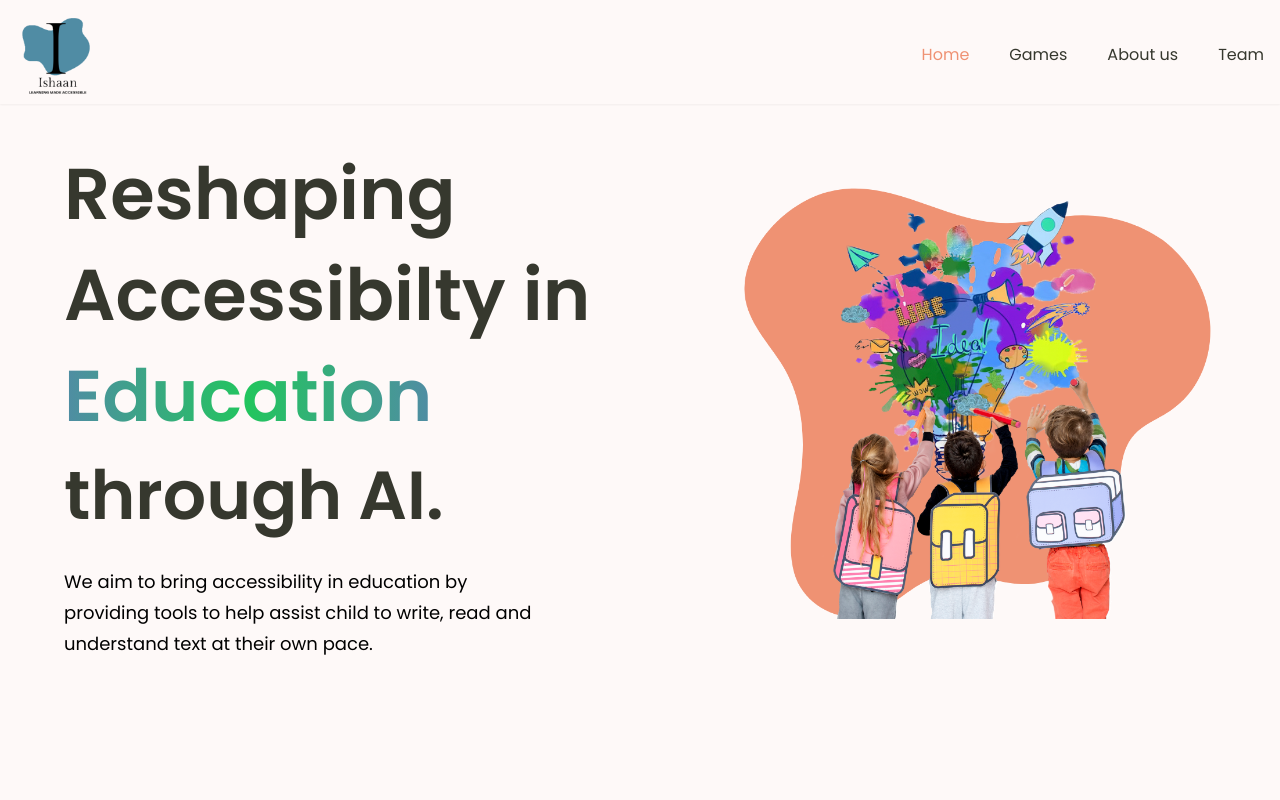
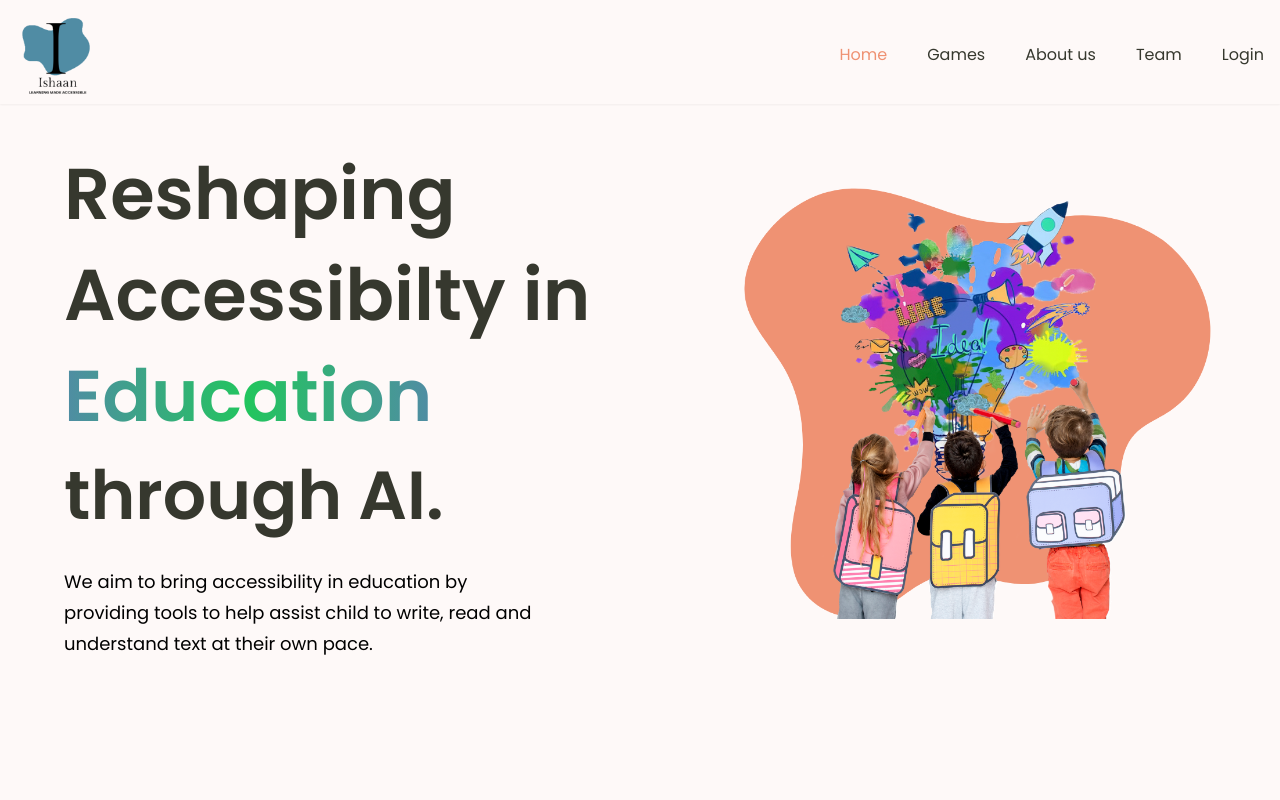
Before and after one commit to siddhijain2/copyIshaan, a React (Create React App) app in the folder frontend/: page / in a window 1280 px wide. Shown: the top 800 px of the page. Built offline with nearby package versions, Linux system fonts and the light colour scheme.

Commit message:
added login button

```diff
--- a/frontend/src/components/LoginForm.jsx
+++ b/frontend/src/components/LoginForm.jsx
@@ -1,7 +1,7 @@
 
 
 const LoginForm = () => (
-  <div class="flex items-center justify-center  absolute z-50 mt-36">
+  <div class="flex items-center justify-center  absolute z-50 mt-40">
   {/* <!-- Login Container --> */}
   <div class="w-4/5 py-20  ">
     <div class=" flex flex-col text-sm rounded-md">
--- a/frontend/src/constants/index.js
+++ b/frontend/src/constants/index.js
@@ -27,6 +27,10 @@ export const navLinks = [
   {
     id: "team",
     title: "Team",
+  },
+    {
+    id: "login",
+    title: "Login",
   },
 ];
 
```
